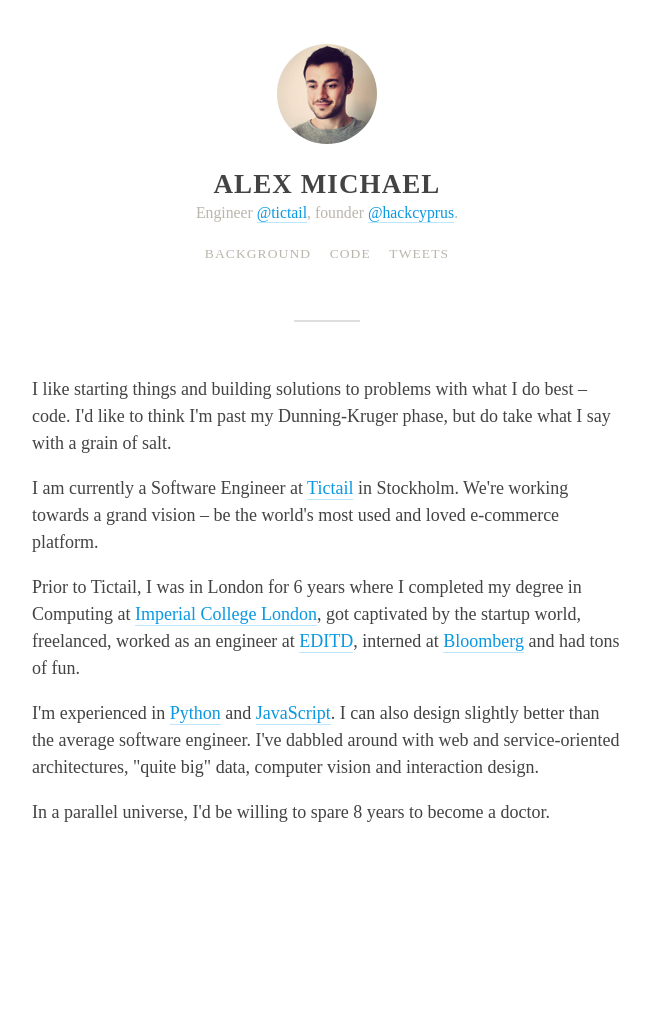
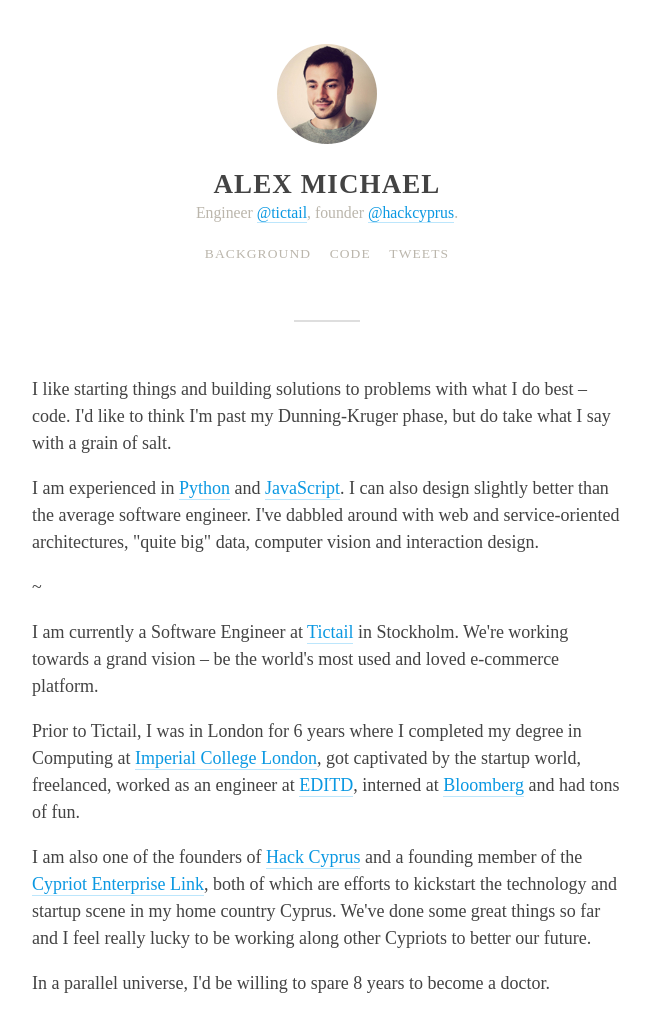
Before and after one commit to alexmic/alexmic.github.com, a Jekyll site: the page built from about.html, in a window 1280 px wide. Shown: the whole page, without its empty margins (313-963 px from the left). Built offline with Jekyll 4.4.1, drawn with Linux system fonts in a browser that asks for light colours; before the commit the page ends 900 px from its top, so only the background shows below that.

Commit message:
include hc and cel in background

```diff
--- a/about.html
+++ b/about.html
@@ -5,6 +5,12 @@
 <p>
 I like starting things and building solutions to problems with what I do best – code. I'd like to think I'm past my Dunning-Kruger phase, but do take what I say with a grain of salt.
 </p>
+
+<p>
+I am experienced in <a href="http://github.com/alexmic/microtemplates">Python</a> and <a href="http://github.com/alexmic/filtrr">JavaScript</a>. I can also design slightly better than the average software engineer. I've dabbled around with web and service-oriented architectures, "quite big" data, computer vision and interaction design.
+</p>
+
+<p>~</p>
 
 <p>
 I am currently a Software Engineer at <a href="http://tictail.com">Tictail</a> in Stockholm. We're working towards a grand vision – be the world's most used and loved e-commerce platform.
@@ -15,7 +21,7 @@
 </p>
 
 <p>
-I'm experienced in <a href="http://github.com/alexmic/microtemplates">Python</a> and <a href="http://github.com/alexmic/filtrr">JavaScript</a>. I can also design slightly better than the average software engineer. I've dabbled around with web and service-oriented architectures, "quite big" data, computer vision and interaction design.
+I am also one of the founders of <a href="http://hackcyprus.com">Hack Cyprus</a> and a founding member of the <a href="http://projectcel.com">Cypriot Enterprise Link</a>, both of which are efforts to kickstart the technology and startup scene in my home country Cyprus. We've done some great things so far and I feel really lucky to be working along other Cypriots to better our future.
 </p>
 
 <p>
```
